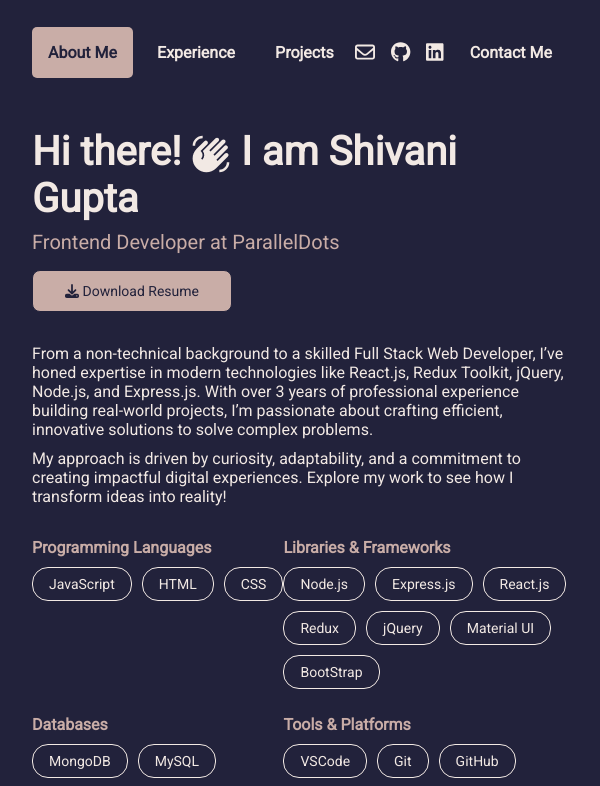
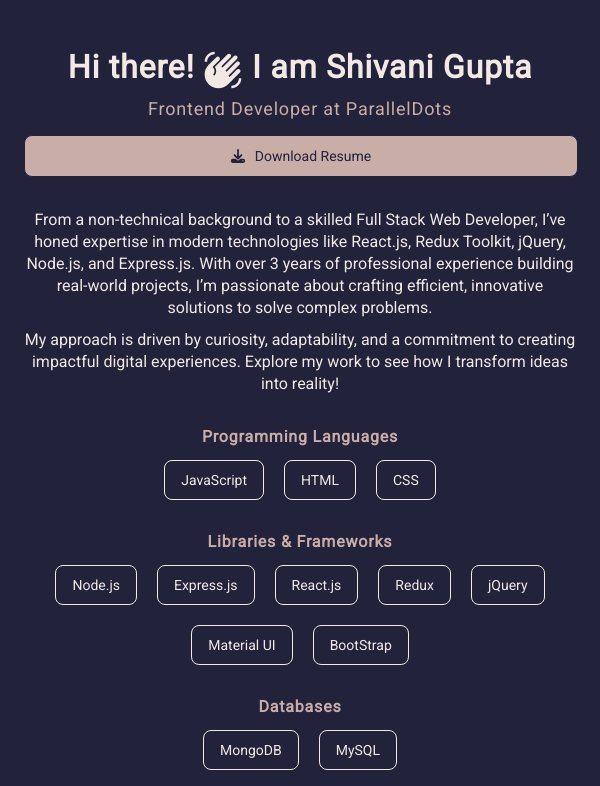
Before and after one commit to gshivani2201/portfolio, a React (Create React App) app: page / in a window 600 px wide. Shown: the top 786 px of the page. Built offline with nearby package versions, Linux system fonts and the light colour scheme.

Commit message:
mobile responsive about

```diff
--- a/src/App.css
+++ b/src/App.css
@@ -17,6 +17,7 @@
 h5,
 h6 {
   margin: 0;
+  letter-spacing: 0.8px;
 }
 
 .hide {
@@ -45,3 +46,41 @@
   border: 1px solid #c9ada7;
   background: #22223b;
 }
+
+.xs,
+.sm,
+.md {
+  display: none !important;
+}
+
+@media only screen and (max-width: 600px) {
+  .lg,
+  .md {
+    display: none !important;
+  }
+
+  .xs,
+  .sm {
+    display: block !important;
+  }
+
+  .App {
+    height: auto;
+  }
+
+  p {
+    line-height: 22px;
+  }
+}
+
+@media (min-width: 600px) and (max-width: 900px) {
+  .xs,
+  .sm,
+  .lg {
+    display: none !important;
+  }
+
+  .md {
+    display: block !important;
+  }
+}
--- a/src/components/About/style.scss
+++ b/src/components/About/style.scss
@@ -12,12 +12,14 @@
 
     .name {
       font-size: 40px;
+      letter-spacing: 0.8px;
     }
 
     .current-role {
       font-weight: 500;
       font-size: 20px;
       margin-top: 8px;
+      letter-spacing: 0.8px;
     }
   }
 
@@ -67,7 +69,7 @@
         .skill-item {
           border: 1px solid #f2e9e4;
           padding: 8px 16px;
-          border-radius: 16px;
+          border-radius: 8px;
           cursor: pointer;
 
           &:hover {
@@ -84,3 +86,46 @@
     }
   }
 }
+
+@media only screen and (max-width: 600px) {
+  .about-container {
+    padding: 24px;
+    text-align: center;
+
+    .greeting-section {
+      .name {
+        font-size: 32px;
+      }
+
+      .current-role {
+        font-size: 18px;
+      }
+    }
+
+    .btn-container {
+      .download-btn {
+        width: 100%;
+        padding: 12px 0;
+        display: flex;
+        align-items: center;
+        justify-content: center;
+        gap: 10px;
+      }
+    }
+
+    .skills-section {
+      display: block;
+
+      .skills-container {
+        margin: 32px 0;
+        max-width: 100%;
+
+        .skills-list {
+          justify-content: center;
+          gap: 20px;
+          margin: 14px 0;
+        }
+      }
+    }
+  }
+}
--- a/src/components/Header/index.js
+++ b/src/components/Header/index.js
@@ -1,12 +1,36 @@
-import React from "react";
+import React, { useState } from "react";
 
 // third-party packages
 import { FontAwesomeIcon } from "@fortawesome/react-fontawesome";
 import { faGithub, faLinkedin } from "@fortawesome/free-brands-svg-icons";
 import { faEnvelope } from "@fortawesome/free-regular-svg-icons";
 
+import { Menu as MenuIcon } from "@mui/icons-material";
+import { Drawer } from "@mui/material";
+
 //style
 import "./style.scss";
+
+const additionalNavs = [
+  {
+    label: "Github",
+    key: "github",
+    url: "https://github.com/gshivani2201",
+    icon: faGithub,
+  },
+  {
+    label: "LinkedIn",
+    key: "linkedin",
+    url: "https://www.linkedin.com/in/shivanigupta01",
+    icon: faLinkedin,
+  },
+  {
+    label: "Mail",
+    key: "mail",
+    url: "mailto:gupta.shivani7898@gmail.com",
+    icon: faEnvelope,
+  },
+];
 
 function Header({
   tabsList,
@@ -15,9 +39,13 @@
   openModal,
   openContactModal,
 }) {
+  const [openMobileMenu, setOpenMobileMenu] = useState(false);
+
+  const _toggleMobileMenu = () => setOpenMobileMenu((prev) => !prev);
+
   return (
     <div className="navigation-header">
-      <div className="navigation-container">
+      <div className="navigation-container lg">
         {tabsList.map((tabName, i) => {
           return (
             <div
@@ -30,26 +58,14 @@
           );
         })}
       </div>
-      <div className="header-container">
+      <div className="header-container lg">
         <div className="icons-container">
           <div className="icons">
-            <a href="mailto:gupta.shivani7898@gmail.com">
-              <FontAwesomeIcon icon={faEnvelope} className="icon" />
-            </a>
-            <a
-              href="https://github.com/gshivani2201"
-              rel="noreferrer"
-              target="_blank"
-            >
-              <FontAwesomeIcon icon={faGithub} className="icon" />
-            </a>
-            <a
-              href="https://www.linkedin.com/in/shivanigupta01"
-              rel="noreferrer"
-              target="_blank"
-            >
-              <FontAwesomeIcon icon={faLinkedin} className="icon" />
-            </a>
+            {additionalNavs.map(({ label, key, icon, url }) => (
+              <a href={url} rel="noreferrer" target="_blank" key={key}>
+                <FontAwesomeIcon title={label} icon={icon} className="icon" />
+              </a>
+            ))}
           </div>
           <h4
             className={`tab-box ${openContactModal ? "active" : ""}`}
@@ -59,6 +75,53 @@
           </h4>
         </div>
       </div>
+
+      {/* mobile header */}
+      <div className="xs sm navigation header">
+        <MenuIcon onClick={_toggleMobileMenu} />
+      </div>
+
+      {openMobileMenu ? (
+        <Drawer
+          open={openMobileMenu}
+          onClose={_toggleMobileMenu}
+          anchor="bottom"
+          sx={{
+            ".MuiDrawer-paper": {
+              backgroundColor: "transparent",
+            },
+          }}
+        >
+          <div className="navigation-container xs md">
+            {[...tabsList].map((tabName, i) => {
+              return (
+                <div
+                  key={i}
+                  onClick={() => {
+                    setActiveTab(tabName);
+                    _toggleMobileMenu();
+                  }}
+                  className="tab-box"
+                >
+                  <h4 className="tab-name">{tabName.split("_").join(" ")}</h4>
+                </div>
+              );
+            })}
+            {additionalNavs.map(({ label, key, icon, url }) => (
+              <a
+                href={url}
+                rel="noreferrer"
+                target="_blank"
+                key={key}
+                className="tab-name"
+                onClick={() => _toggleMobileMenu()}
+              >
+                {label}
+              </a>
+            ))}
+          </div>
+        </Drawer>
+      ) : null}
     </div>
   );
 }
--- a/src/components/Header/style.scss
+++ b/src/components/Header/style.scss
@@ -17,8 +17,8 @@
 
   .tab-box.active {
     border-bottom: none;
-        border-radius: 5px;
-        background: #C9ADA7;
+    border-radius: 8px;
+    background: #c9ada7;
     color: #22223b;
   }
 
@@ -55,3 +55,37 @@
     column-gap: 8px;
   }
 }
+
+@media only screen and (max-width: 600px) {
+  .navigation-header {
+    padding: 24px;
+    height: fit-content;
+    padding-bottom: 0;
+  }
+
+  .navigation-container.xs.md {
+    width: 100%;
+    height: 300px;
+    background-color: #22223b;
+    color: #fff;
+    border-top-left-radius: 16px;
+    border-top-right-radius: 16px;
+    display: flex !important;
+    flex-direction: column;
+    justify-content: space-around;
+
+    .tab-box {
+      h4 {
+        font-weight: 400;
+        text-align: center;
+        text-transform: capitalize;
+      }
+    }
+
+    a {
+      color: inherit;
+      text-decoration: none;
+      text-align: center;
+    }
+  }
+}
```
Lines whose indentation alone changed are shown as unchanged.
